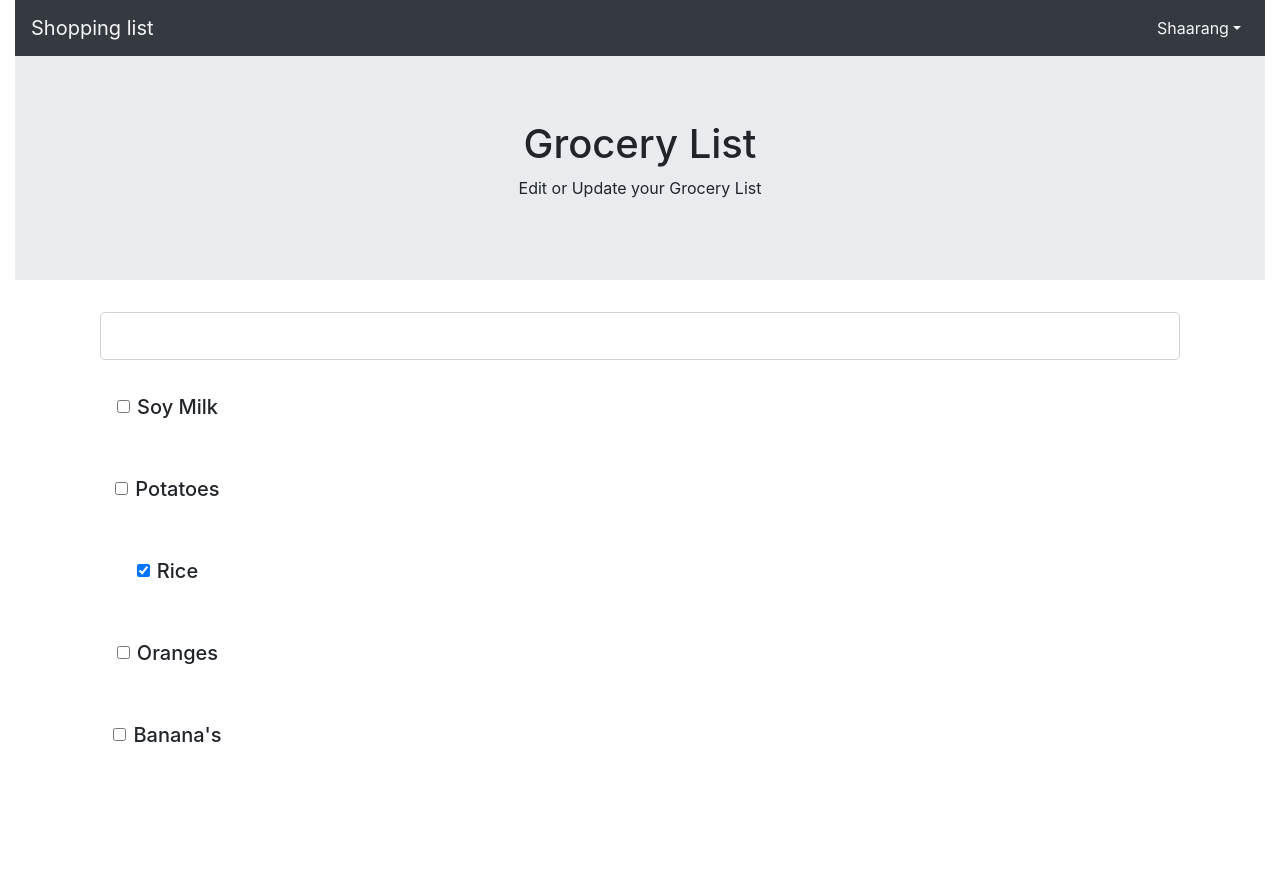
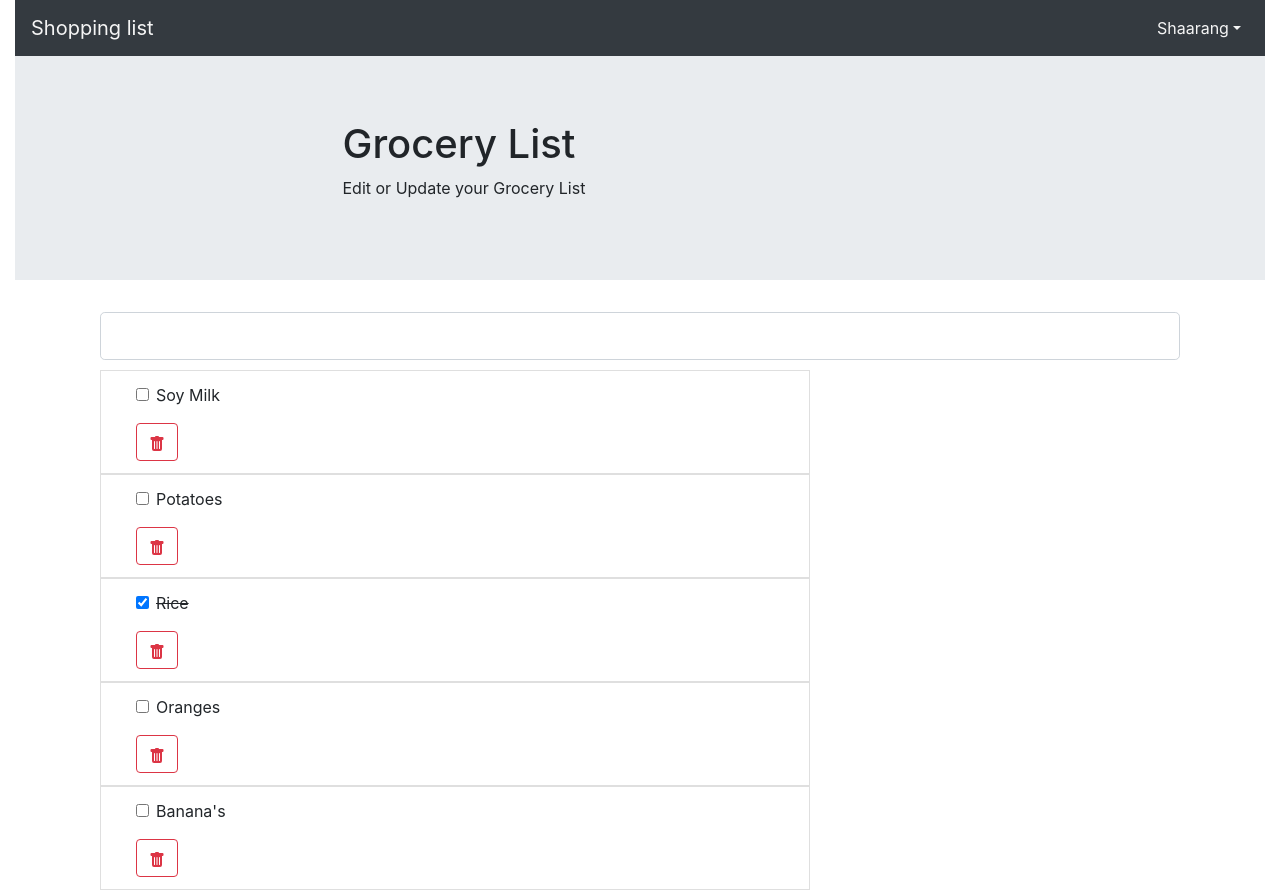
Before and after one commit to shaarang1010/grocery_list_ui, a React (Create React App) app: page /list/1 in a window 1280 px wide. Before the commit the page ends 800 px from the top, so only its background shows below. Built offline with nearby package versions, Linux system fonts and the light colour scheme.

Commit message:
add subcomponent css

```diff
--- a/src/App.css
+++ b/src/App.css
@@ -1,6 +1,3 @@
-.App {
-  text-align: center;
-}
 
 .App-logo {
   height: 40vmin;
--- a/src/containers/pages/grocerylist/GroceryList.css
+++ b/src/containers/pages/grocerylist/GroceryList.css
@@ -1,3 +1,3 @@
-.form-check{
+/*.form-check{
     padding: 25px 0px;
-}
+}*/
--- a/src/containers/pages/grocerylist/Grocerylist.jsx
+++ b/src/containers/pages/grocerylist/Grocerylist.jsx
@@ -2,10 +2,20 @@ import React from "react";
 import { Component } from "react";
 import axios from "axios";
 
-import { Row, Col, Jumbotron, Form, Container } from "react-bootstrap";
+import {
+  Row,
+  Col,
+  Jumbotron,
+  Form,
+  Container,
+  ListGroup,
+  Button,
+} from "react-bootstrap";
 import Hoc from "../../../components/hoc/Hoc";
 
-import './GroceryList.css';
+import { BsTrashFill } from "react-icons/bs";
+
+import "./GroceryList.css";
 
 class GroceryList extends Component {
   constructor() {
@@ -30,12 +40,23 @@ class GroceryList extends Component {
       });
   }
 
+  onCheckHandler = (params) => (e) => {
+    const element = document.getElementById(params);
+    if (element.style.textDecoration === "none") {
+      element.style.textDecoration = "line-through";
+    } else {
+      element.style.textDecoration = "none";
+    }
+  };
+
   render() {
     return (
       <Hoc>
         <Jumbotron fluid>
-          <h1> Grocery List </h1>
-          <p> Edit or Update your Grocery List </p>
+          <Col md={{ offset: 3, span: 6 }}>
+            <h1> Grocery List </h1>
+            <p> Edit or Update your Grocery List </p>
+          </Col>
         </Jumbotron>
         <Container>
           <Form>
@@ -48,15 +69,47 @@ class GroceryList extends Component {
                 />
               </Col>
             </Row>
-            <Form.Group>
-              {this.state.item? this.state.item.items.map((el, index) =>{
-                  return(
-                      <Col xs={6} md={2} key={index}>
-                        <Form.Check type="checkbox" defaultChecked={el.completed} label={<h5>{el.item}</h5>} value={el.item} />
+            <ListGroup variant="flush">
+              {this.state.item
+                ? this.state.item.items.map((el, index) => {
+                    return (
+                      <Col xs={12} md={8} key={index}>
+                        <ListGroup.Item>
+                          <Col xs={8} md={6}>
+                            <Form.Check
+                              type="checkbox"
+                              defaultChecked={el.completed}
+                              onChange={this.onCheckHandler(
+                                `${el.item}_${index}`
+                              )}
+                              id={el.item}
+                              label={
+                                <p
+                                  id={`${el.item}_${index}`}
+                                  style={{
+                                    textDecoration: el.completed
+                                      ? "line-through"
+                                      : "none",
+                                  }}
+                                >
+                                  {el.item}
+                                </p>
+                              }
+                              value={el.item}
+                            />
+                            <Button variant="outline-danger">
+                              {<BsTrashFill />}
+                            </Button>
+                          </Col>
+                          <Col xs={2} md={2}>
+
+                          </Col>
+                        </ListGroup.Item>
                       </Col>
-                  )
-              }): null}
-              </Form.Group>
+                    );
+                  })
+                : null}
+            </ListGroup>
           </Form>
         </Container>
       </Hoc>
@@ -64,5 +117,4 @@ class GroceryList extends Component {
   }
 }
 
-
 export default GroceryList;
--- a/src/routes/Routes.jsx
+++ b/src/routes/Routes.jsx
@@ -1,8 +1,6 @@
 import React from 'react';
 
 import { Switch, Route } from 'react-router-dom';
-
-import { Container } from 'react-bootstrap';
 
 import GroceryList from '../containers/pages/grocerylist/Grocerylist';
 
```
